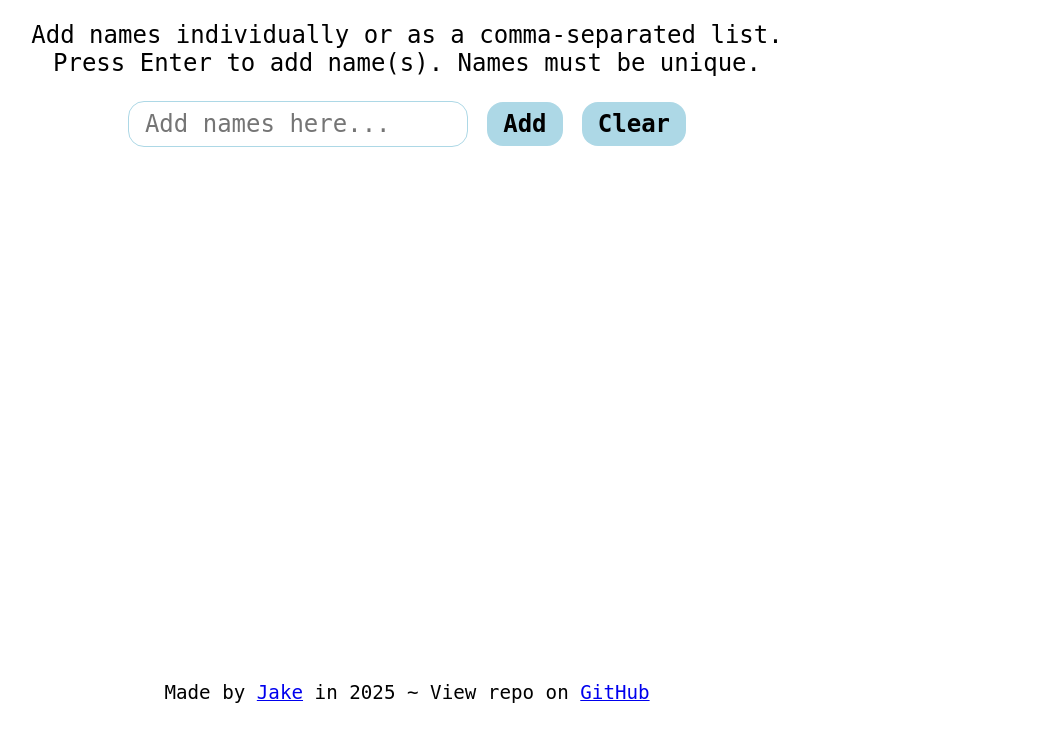
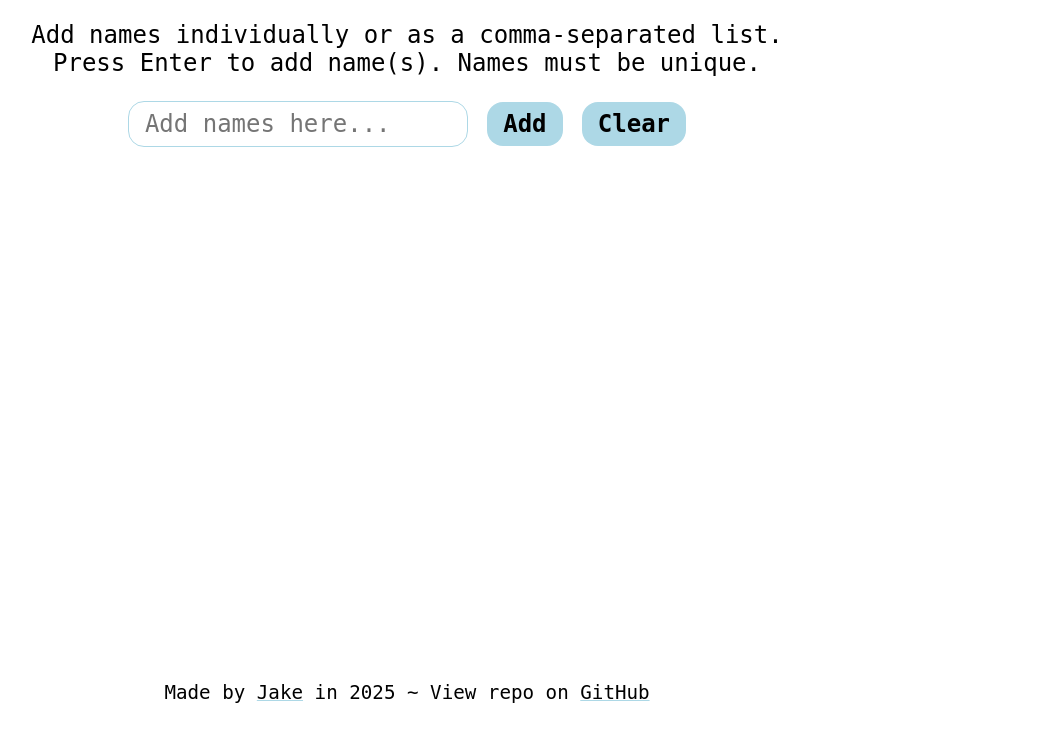
Before and after one commit to jakebeamish/random-name-picker, a website: page index.html in a window 1280 px wide. Shown: the part 85-816 px from the top of the page, without its empty margins (233-1271 px from the left). Drawn offline with Linux system fonts and the light colour scheme; a web font is replaced by a local one.

Commit message:
Update link colour

```diff
--- a/style.css
+++ b/style.css
@@ -107,6 +107,11 @@ footer p {
 	font-size: 1.2rem;
 }
 
+a, a:visited {
+	color: var(--text-color);
+	text-decoration-color: var(--primary-color);
+}
+
 /* Theme toggle */
 
 .toggle {
```
